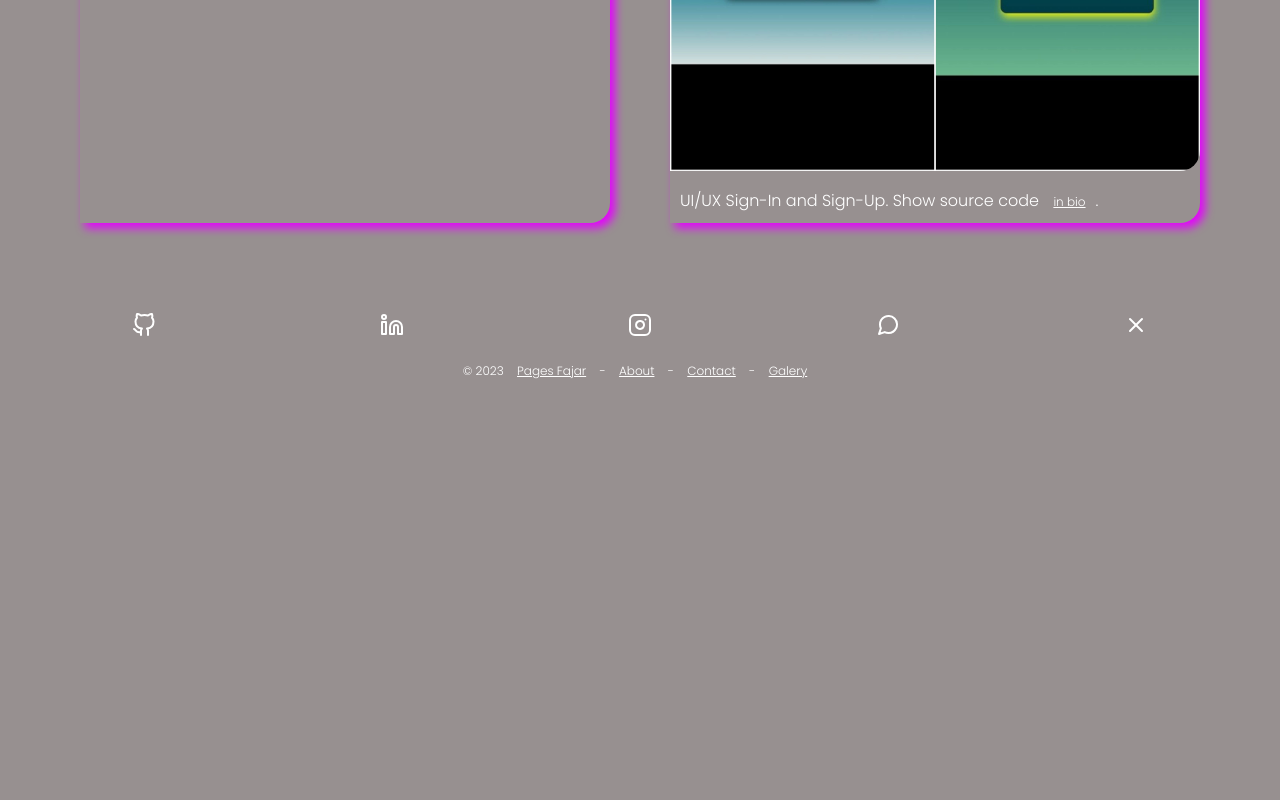
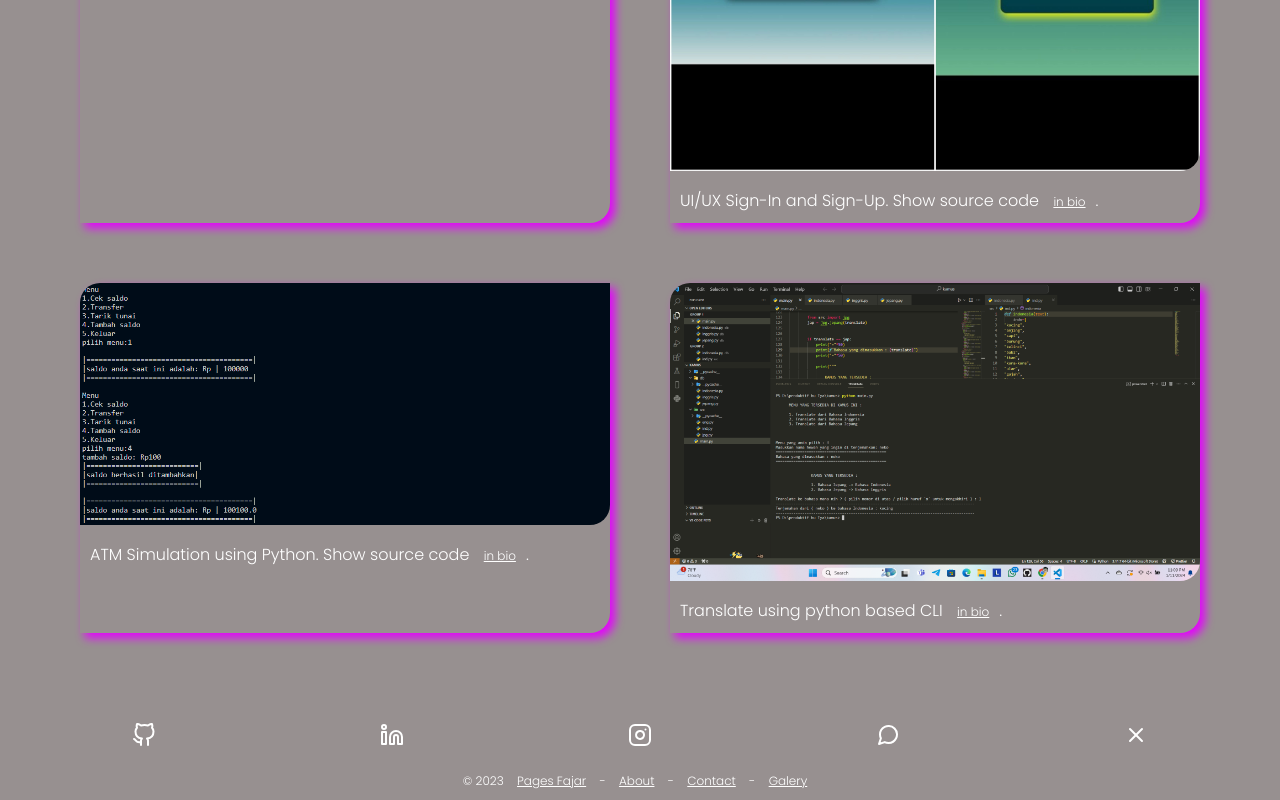
Before and after one commit to bangjarrr/my-project, a plain HTML site: page index.html in a window 1280 px wide. Shown: the part 1099-1899 px from the top of the page. Before the commit the page ends 1489 px from the top, so only its background shows below. Drawn offline with nearby package versions, Linux system fonts and the light colour scheme.

Commit message:
add project

```diff
--- a/index.html
+++ b/index.html
@@ -102,6 +102,20 @@
             <a href="https://instagram.com/bang_jarrrz">in bio</a>.
           </p>
         </div>
+        <div class="project-item" data-aos="zoom-in" data-aos-duration="2000">
+          <img src="./img/ATM.png" alt="atmPython">
+          <p>
+            ATM Simulation using Python. Show source code
+            <a href="https://instagram.com/bang_jarrrz">in bio</a>.
+          </p>
+        </div>
+        <div class="project-item" data-aos="zoom-in" data-aos-duration="2000">
+          <img src="./img/translateCLI.png" alt="translatePython">
+          <p>
+            Translate using python based CLI
+            <a href="https://instagram.com/bang_jarrrz">in bio</a>.
+          </p>
+        </div>
       </div>
     </section>
 
```
Also changed, not shown: img/ATM.png (added), img/translateCLI.png (added).
